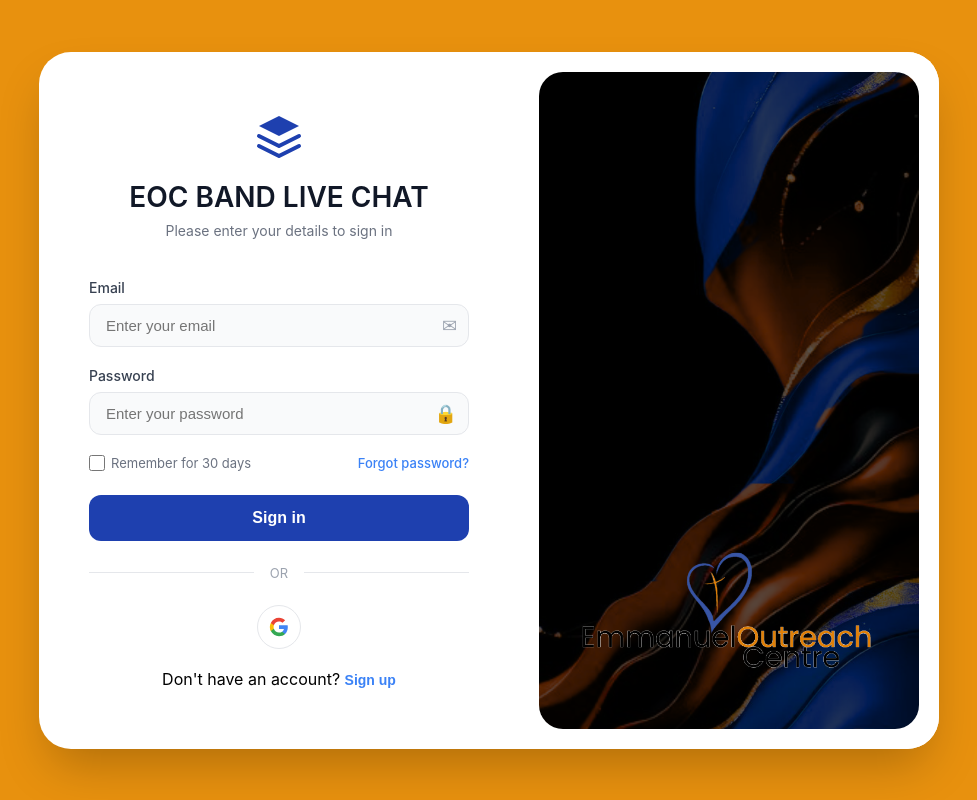
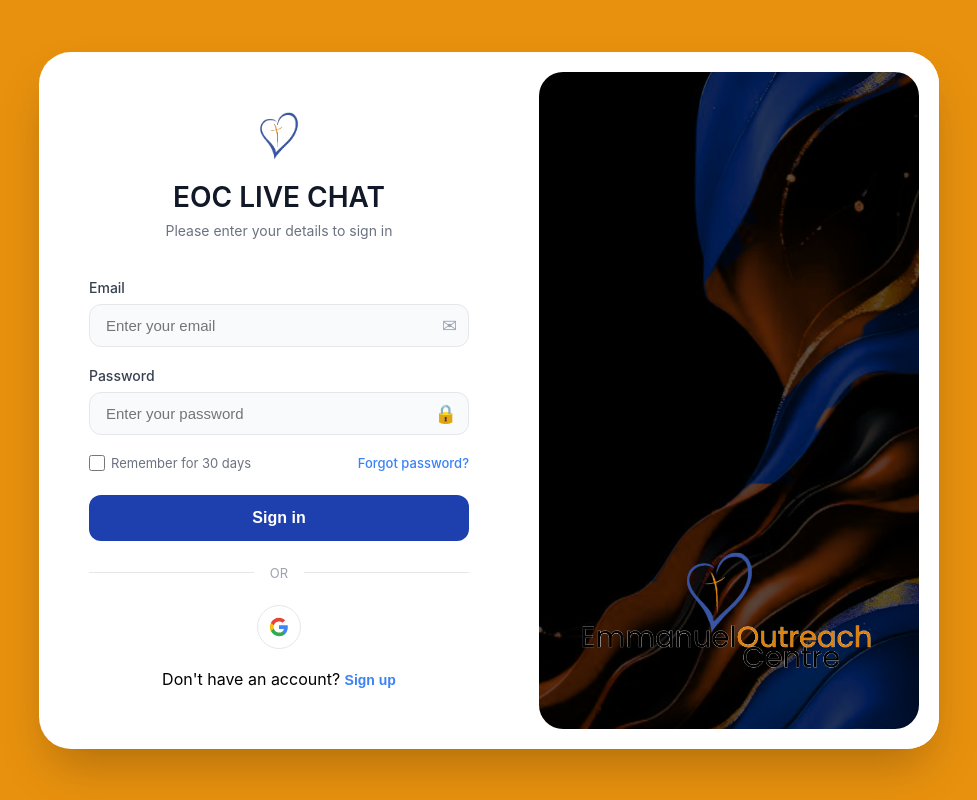
Before and after one commit to emmanueloutreachcentre/band-comms, a plain HTML site: page index.html in a window 1280 px wide. Shown: the whole page, without its empty margins (151-1128 px from the left). Drawn offline with Linux system fonts and the light colour scheme; no server answers.

Commit message:
Update index.html

```diff
--- a/index.html
+++ b/index.html
@@ -284,12 +284,8 @@
     <div class="login-left">
       <div class="logo-section">
         <!-- Church/Band Icon -->
-        <svg class="logo" viewBox="0 0 24 24" fill="none" xmlns="http://www.w3.org/2000/svg">
-          <path d="M12 2L2 7L12 12L22 7L12 2Z" fill="#1e40af"/>
-          <path d="M2 17L12 22L22 17" stroke="#1e40af" stroke-width="2" stroke-linecap="round" stroke-linejoin="round"/>
-          <path d="M2 12L12 17L22 12" stroke="#1e40af" stroke-width="2" stroke-linecap="round" stroke-linejoin="round"/>
-        </svg>
-        <h1>EOC BAND LIVE CHAT</h1>
+        <img src="./assets/logo/eoc_LogoH.png" alt="Church Logo" class="logo">
+        <h1>EOC LIVE CHAT</h1>
         <p>Please enter your details to sign in</p>
       </div>
 
```
